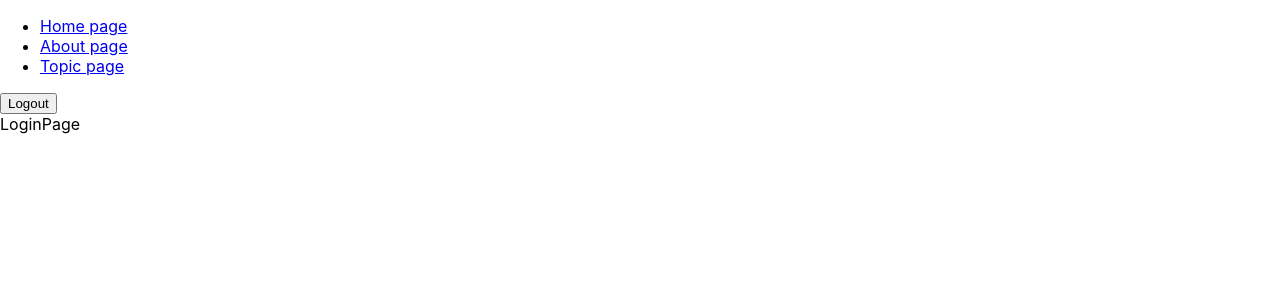
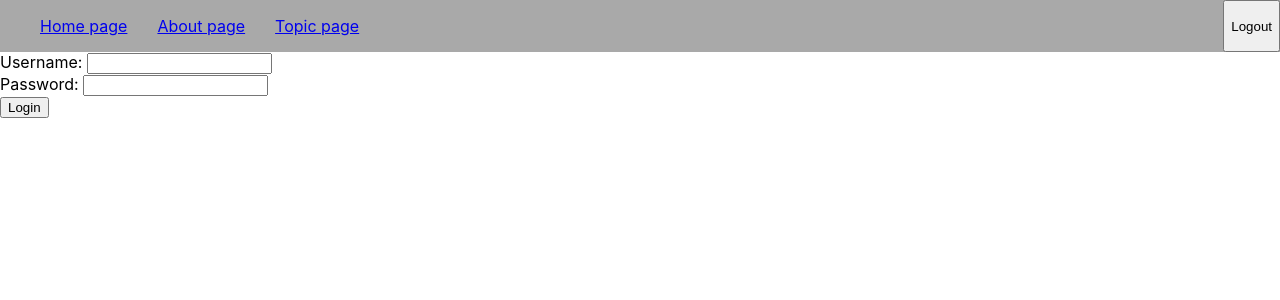
Before and after one commit to AnhSon-DHSPDHDN/FE_34_ReactJs, a React (Create React App) app: page /home in a window 1280 px wide. Both pictures are taken after a click on the button "Logout". Shown: the top 300 px of the page. Built offline with nearby package versions, Linux system fonts and the light colour scheme.

Commit message:
FE34: Redux and redux toolkit

```diff
--- a/package.json
+++ b/package.json
@@ -3,11 +3,13 @@
   "version": "0.1.0",
   "private": true,
   "dependencies": {
+    "@reduxjs/toolkit": "^1.9.5",
     "@testing-library/jest-dom": "^5.16.5",
     "@testing-library/react": "^13.4.0",
     "@testing-library/user-event": "^13.5.0",
     "react": "^18.2.0",
     "react-dom": "^18.2.0",
+    "react-redux": "^8.1.1",
     "react-router-dom": "^6.13.0",
     "react-scripts": "5.0.1",
     "web-vitals": "^2.1.4"
--- a/src/components/HeaderComponent/index.jsx
+++ b/src/components/HeaderComponent/index.jsx
@@ -1,28 +1,34 @@
 import React from 'react'
 import { Link, useNavigate } from 'react-router-dom'
 import { APP_ROUTES } from '../../constants/routes'
+import { useSelector } from 'react-redux'
+import './style.css'
 
 const HeaderComponent = () => {
   const navigate = useNavigate()
+  const auth = useSelector(state => state.auth)
+
+  console.log(auth, 'auth state store');
+
   const handleLogout = () => {
     navigate(APP_ROUTES.LOGIN_PAGE)
   }
 
   return (
-    <div>
-      <ul>
-        <li>
-          {/* css => giống thẻ a */}
+    <div className='header-container'>
+      <ul className='navigation-bar'>
+        <li className='navigation-bar__list'>
           <Link to={APP_ROUTES.HOME_PAGE}>Home page</Link>
         </li>
-        <li>
+        <li className='navigation-bar__list'>
           <Link to={APP_ROUTES.ABOUT_PAGE}>About page</Link>
         </li>
-        <li>
+        <li className='navigation-bar__list'>
           <Link to={APP_ROUTES.TOPIC_PAGE}>Topic page</Link>
         </li>
       </ul>
 
+      {auth.isAuth && <div>Xin chao: {auth.profileUser.username}</div>}
       <button onClick={handleLogout}>Logout</button>
     </div>
   )
--- /dev/null
+++ b/src/components/HeaderComponent/style.css
@@ -0,0 +1,11 @@
+.header-container {
+  display: flex;
+  background-color: darkgrey;
+  justify-content: space-between;
+}
+
+.navigation-bar {
+  display: flex;
+  list-style: none;
+  gap: 30px;
+}
--- a/src/index.js
+++ b/src/index.js
@@ -1,13 +1,17 @@
-import React from 'react';
-import ReactDOM from 'react-dom/client';
-import './index.css';
-import App from './App';
-import reportWebVitals from './reportWebVitals';
+import React from "react";
+import ReactDOM from "react-dom/client";
+import "./index.css";
+import App from "./App";
+import reportWebVitals from "./reportWebVitals";
+import { Provider } from "react-redux";
+import { store } from "./redux/store";
 
-const root = ReactDOM.createRoot(document.getElementById('root'));
+const root = ReactDOM.createRoot(document.getElementById("root"));
 root.render(
   <React.StrictMode>
-    <App />
+    <Provider store={store}>
+      <App />
+    </Provider>
   </React.StrictMode>
 );
 
--- a/src/pages/LoginPage/index.jsx
+++ b/src/pages/LoginPage/index.jsx
@@ -1,8 +1,51 @@
-import React from 'react'
+import React, { useState } from 'react'
+import { useDispatch } from 'react-redux'
+import { loginSuccess } from '../../redux/features/auth/authSlice'
 
 const LoginPage = () => {
+  const [formState, setFormState] = useState({
+    username: '',
+    password: ''
+  })
+  const dispatch = useDispatch()
+
+  const handleLogin = (event) => {
+    event.preventDefault()
+    dispatch(loginSuccess(formState))
+  }
+
+  const handleChangeFormState = (event) => {
+    const { value, name } = event.target
+    setFormState({
+      ...formState,
+      [name]: value
+    })
+  }
+
   return (
-    <div>LoginPage</div>
+    <div>
+      <form onSubmit={handleLogin}>
+        <div>
+          <label htmlFor="username">Username: </label>
+          <input
+            type="text"
+            id="username"
+            name='username'
+            onChange={handleChangeFormState}
+          />
+        </div>
+        <div>
+          <label htmlFor="password">Password: </label>
+          <input
+            type="text"
+            id="password"
+            name='password'
+            onChange={handleChangeFormState}
+          />
+        </div>
+        <button type='submit'>Login</button>
+      </form>
+    </div>
   )
 }
 
--- /dev/null
+++ b/src/redux/features/auth/authSlice.js
@@ -0,0 +1,24 @@
+import { createSlice } from "@reduxjs/toolkit";
+
+const initialState = {
+  isAuth: false,
+  profileUser: {},
+};
+
+export const authSlice = createSlice({
+  name: "auth",
+  initialState: initialState,
+  reducers: {
+    loginSuccess: (state, action) => {
+      state.isAuth = true;
+      state.profileUser = {
+        username: action.payload.username,
+      };
+      console.log(state, "state reducer ne!!");
+      console.log(action, "action reducer ne!!");
+    },
+  },
+});
+
+export const { loginSuccess } = authSlice.actions;
+export default authSlice.reducer;
--- /dev/null
+++ b/src/redux/store/index.js
@@ -0,0 +1,9 @@
+import { configureStore } from "@reduxjs/toolkit";
+import authReducer from "../features/auth/authSlice";
+
+export const store = configureStore({
+  reducer: {
+    auth: authReducer,
+    // Có bao nhiêu reducer thì khai báo ở đây.
+  },
+});
```
Also changed, not shown: 1 other file (tests, documents, lock files or other folders).
